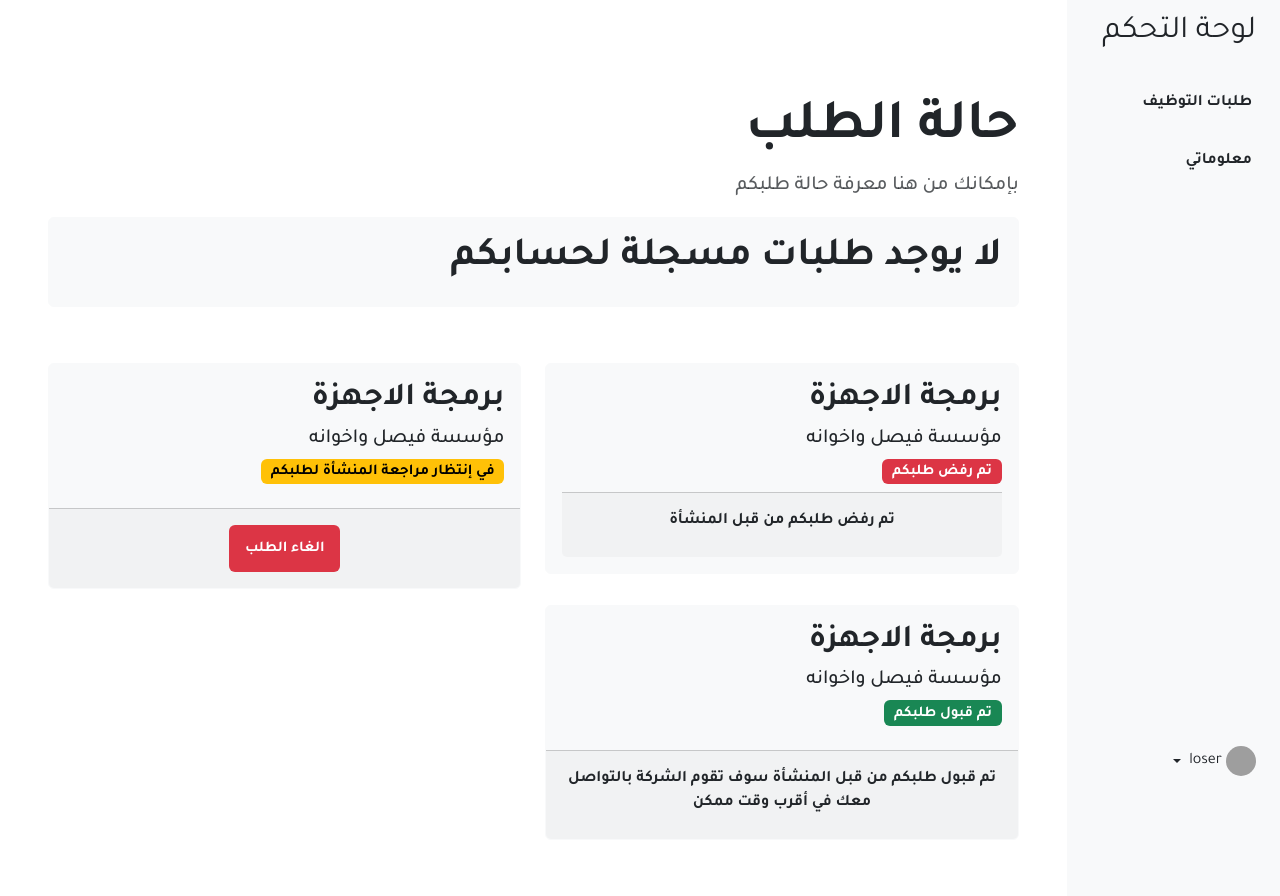
After one commit to SamTemple23111/Employment, a PHP site: page /dashboard/user/jobs.php in a window 1280 px wide. The commit adds this page. Run offline with PHP 8.4, Linux system fonts and the light colour scheme; some libraries are stand-ins or nearby versions; grey boxes are pictures that could not be loaded.

Commit message:
1.0.4
updages

```diff
--- /dev/null
+++ b/dashboard/user/jobs.php
@@ -0,0 +1,132 @@
+<!DOCTYPE html>
+<html lang="ar"">
+
+    <head>
+    <!-- Title & base link -->
+    <title>Employment | Dashboard</title>
+    <base href=" https://emp-cti.com/dashboard">
+<!-- Meta tags -->
+<meta charset="UTF-8" />
+<meta name="viewport" content="width=device-width, initial-scale=1, shrink-to-fit=no" />
+<meta http-equiv="x-ua-compatible" content="ie=edge" />
+<!-- Website Favicon ico -->
+<link rel="icon" href="img/mdb-favicon.ico" type="image/x-icon" />
+<!-- Styles: Font-aswsome, bootstrap5 & main style -->
+<link rel="stylesheet" href="assets/fontawesome/css/all.css" />
+<link rel="stylesheet" href="assets/bootstrap/css/bootstrap.rtl.min.css">
+<link rel="stylesheet" href="assets/css/style.css">
+</head>
+
+
+
+<body>
+
+    <div class="container-fluid">
+        <div class="row flex-nowrap">
+            <div class="col-auto col-md-3 col-xl-2 px-sm-2 px-0 bg-light text-dark">
+                <div class="d-flex flex-column align-items-center align-items-sm-start px-3 pt-2 text-dark min-vh-100">
+                    <a href="/" class="d-flex align-items-center pb-3 mb-md-0 me-md-auto text-dark text-decoration-none">
+                        <span class="fs-2 d-none d-sm-inline">لوحة التحكم</span>
+                    </a>
+                    <ul class="nav nav-pills flex-column mb-sm-auto mb-0 align-items-center align-items-sm-start" id="menu">
+                        <li class="nav-item">
+                            <a href="#" class="nav-link align-middle px-0">
+                                <i class="fs-3 fa-solid fa-file-signature" style="color: #3e3e3e"></i> <span class="ms-1 d-none d-sm-inline text-dark fw-bold">طلبات التوظيف</span>
+                            </a>
+                        </li>
+
+                        <li class="nav-item">
+                            <a href="#" class="nav-link align-middle px-0">
+                                <i class="fs-3 fa-solid fa-address-card" style="color: #3e3e3e"></i> <span class="ms-1 d-none d-sm-inline text-dark fw-bold">معلوماتي</span>
+                            </a>
+                        </li>
+
+                    </ul>
+                    <hr>
+                    <div class="dropdown pb-4">
+                        <a href="#" class="d-flex align-items-center text-dark text-decoration-none dropdown-toggle" id="dropdownUser1" data-bs-toggle="dropdown" aria-expanded="false">
+                            <img src="https://github.com/mdo.png" alt="hugenerd" width="30" height="30" class="rounded-circle">
+                            <span class="d-none d-sm-inline mx-1">loser</span>
+                        </a>
+                        <ul class="dropdown-menu dropdown-menu-dark text-small shadow" aria-labelledby="dropdownUser1">
+                            <li><a class="dropdown-item" href="#">New project...</a></li>
+                            <li><a class="dropdown-item" href="#">Settings</a></li>
+                            <li><a class="dropdown-item" href="#">Profile</a></li>
+                            <li>
+                                <hr class="dropdown-divider">
+                            </li>
+                            <li><a class="dropdown-item" href="#">Sign out</a></li>
+                        </ul>
+                    </div>
+                </div>
+            </div>
+
+            <div class="col py-5 px-5">
+
+                <div class="py-5">
+                    <h1 class="display-4 fw-bold">حالة الطلب</h1>
+                    <p class="text-muted lead" id="pra">بإمكانك من هنا معرفة حالة طلبكم</p>
+
+                    <div class="card bg-light border-light" style="width: auto;">
+                        <div class="card-body">
+                            <h1 class="card-title fw-bold text-dark">لا يوجد طلبات مسجلة لحسابكم</h1>
+                        </div>
+                    </div>
+
+                </div>
+                <div class="row ">
+
+                    <div class="col-sm-6 py-2">
+                        <div class="card bg-light border-light" style="width: auto;">
+                            <div class="card-body">
+                                <h2 class="card-title fw-bold text-dark">برمجة الاجهزة</h2>
+                                <h5 class="card-title text-dark">مؤسسة فيصل واخوانه</h5>
+                                <h5><span class="badge text-bg-danger">تم رفض طلبكم</span></h5>
+
+                                <div class="card-footer text-center">
+                                    <p class="mt-2 fw-bold">تم رفض طلبكم من قبل المنشأة</p>
+                                </div>
+                            </div>
+                        </div>
+                    </div>
+
+                    <div class="col-sm-6 py-2">
+                        <div class="card bg-light border-light" style="width: auto;">
+                            <div class="card-body">
+                                <h2 class="card-title fw-bold text-dark">برمجة الاجهزة</h2>
+                                <h5 class="card-title text-dark">مؤسسة فيصل واخوانه</h5>
+                                <h5><span class="badge text-bg-warning">في إنتظار مراجعة المنشأة لطلبكم</span></h5>
+                            </div>
+
+                            <div class="card-footer text-center">
+                                <h5><span class="badge text-bg-danger p-3 mt-2">الغاء الطلب</span></h5>
+                            </div>
+                        </div>
+                    </div>
+
+                    <div class="col-sm-6 py-2">
+                        <div class="card bg-light border-light" style="width: auto;">
+                            <div class="card-body">
+                                <h2 class="card-title fw-bold text-dark">برمجة الاجهزة</h2>
+                                <h5 class="card-title text-dark">مؤسسة فيصل واخوانه</h5>
+                                <h5><span class="badge text-bg-success">تم قبول طلبكم</span></h5>
+
+                            </div>
+
+                            <div class="card-footer text-center">
+                                <p class="mt-2 fw-bold">تم قبول طلبكم من قبل المنشأة سوف تقوم الشركة بالتواصل معك في أقرب وقت ممكن</p>
+                            </div>
+                        </div>
+                    </div>
+
+
+
+                </div>
+            </div>
+        </div>
+
+        <script src="/assets/bootstrap/js/bootstrap.bundle.min.js"></script>
+
+</body>
+
+</html>
--- a/home.php
+++ b/home.php
@@ -1,5 +1,6 @@
 <?php
 session_start();
+
 
 
 ?>
--- a/signin/facilities.php
+++ b/signin/facilities.php
@@ -42,7 +42,7 @@ if (isset($_POST['submit'])) {
       $_SESSION['role'] = $fetch['role'];
       $_SESSION['name'] = $fetch['name'];
       // $_SESSION['logo'] = $fetch['logo'];
-      header('location:index.php');
+      header('location: ../dashboard/facility/home.php');
     } else {
       $invaild = '<div class="alert alert-danger" role="alert">البريد الإلكتروني أو اسم المستخدم أو كلمة المرور غير صالحة. حاول مرة اخرى.</div>';
     }
--- a/signin/home.php
+++ b/signin/home.php
@@ -27,10 +27,10 @@ include '../includes/nav.php';
       <div class="col-md-6 p-4">
         <div class="card">
           <div class="card-body">
-            <img class="img-fluid w-50" src="images/other/enterprise.png" alt="">
+            <img class="img-fluid w-50" src="images/other/facilities.png" alt="">
             <h2 class="fw-bold">المنشآت</h2>
             <div class="p-2">
-              <a href="signin/enterprise.php"><button type="button" class="btn btn-primary text-white fw-bold btn-lg">دخول كحساب منشأة</button></a>
+              <a href="signin/facilities.php"><button type="button" class="btn btn-primary text-white fw-bold btn-lg">دخول كحساب منشأة</button></a>
 
             </div>
           </div>
--- a/signin/user.php
+++ b/signin/user.php
@@ -39,7 +39,7 @@ if (isset($_POST['submit'])) {
       $_SESSION['role'] = $fetch['role'];
       $_SESSION['first_name'] = $fetch['first_name'];
       // $_SESSION['logo'] = $fetch['logo'];
-      header('location:index.php');
+      header('location: ../dashboard/user/home.php');
     } else {
       $invaild = '<div class="alert alert-danger" role="alert">البريد الإلكتروني أو اسم المستخدم أو كلمة المرور غير صالحة. حاول مرة اخرى.</div>';
     }
--- a/signup/home.php
+++ b/signup/home.php
@@ -26,10 +26,10 @@ include '../includes/nav.php';
       <div class="col-md-6 p-4">
         <div class="card">
           <div class="card-body">
-            <img class="img-fluid w-50" src="images/other/enterprise.png" alt="">
+            <img class="img-fluid w-50" src="images/other/facilities.png" alt="">
             <h2 class="fw-bold">المنشآت</h2>
             <div class="p-2">
-              <a href="signup/enterprise.php"><button type="button" class="btn btn-primary text-white fw-bold btn-lg">تسجيل كحساب منشأة</button></a>
+              <a href="signup/facilities.php"><button type="button" class="btn btn-primary text-white fw-bold btn-lg">تسجيل كحساب منشأة</button></a>
 
             </div>
           </div>
```
Also changed, not shown: dashboard/user/home.php (added, +100 -0 lines), database/logout.php (+4 -4 lines), redirect/session_block.php (added, +25 -0 lines), dashboard/facility/home.php (renamed from dashboard/home.php), dashboard/facility/jobs.php (renamed from dashboard/jobs.php), images/backgrounds/block.png (added), images/other/facilities.png (renamed from images/other/enterprise.png), tiny-people-standing-near-prohibited-gesture-isolated-flat-illustration_74855-11132.avif (added).
